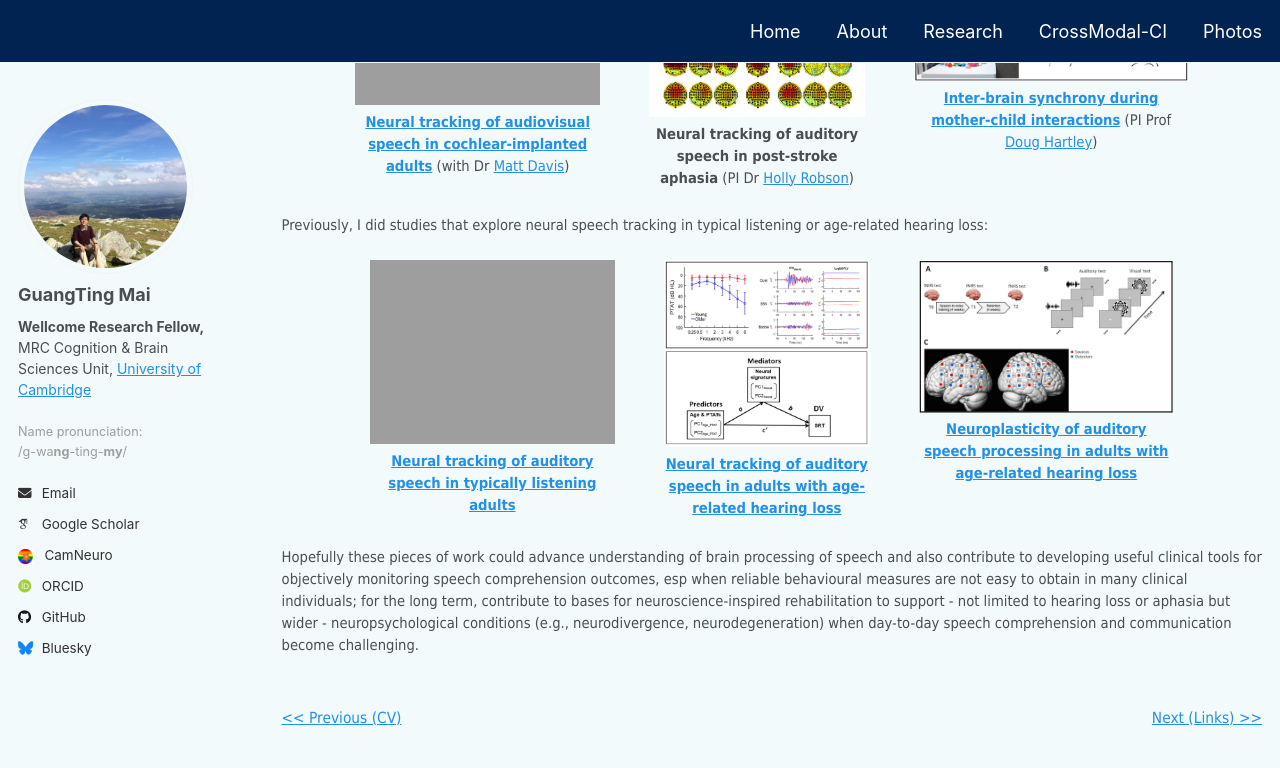
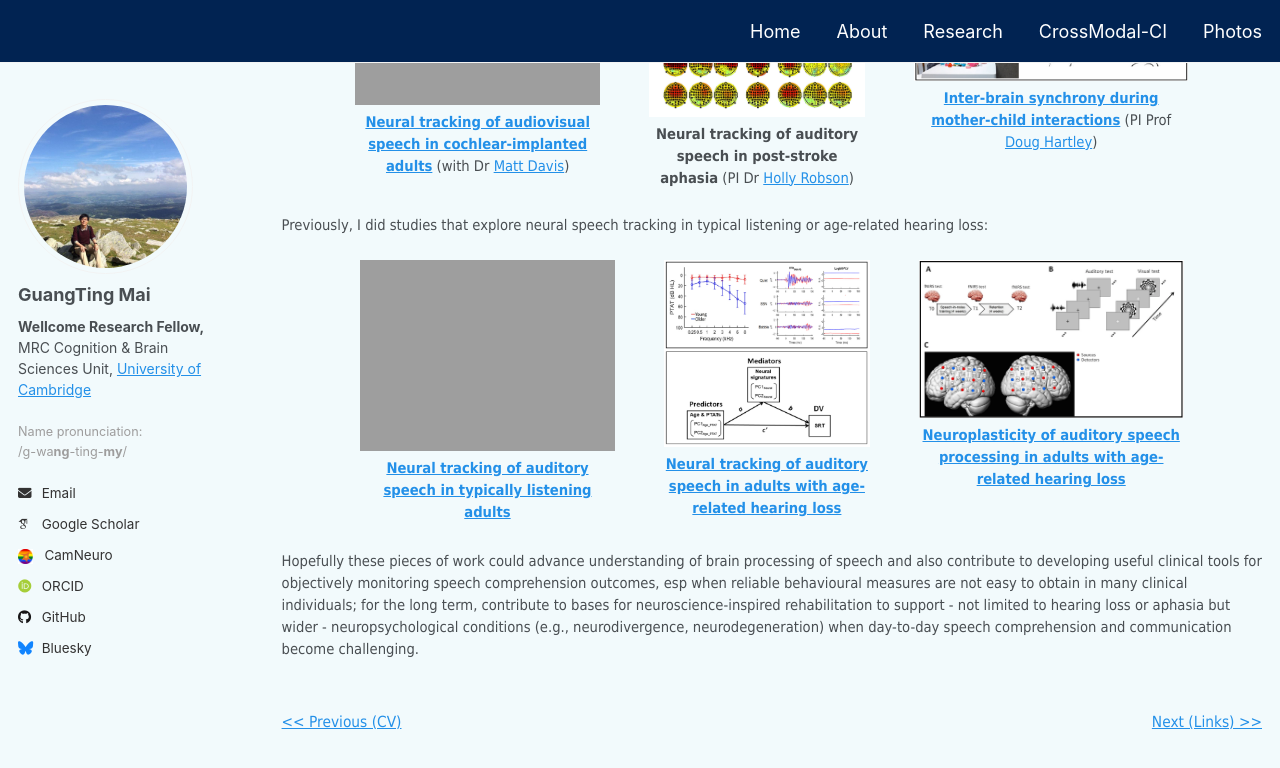
Before and after one commit to guangtingmai/guangtingmai.github.io, a Jekyll site: the page built from _pages/research-content.html, in a window 1280 px wide and 900 px high, scrolled down 683 px. Shown: the top 768 px of the window. Built offline with Jekyll 4.4.1, drawn with Linux system fonts in a browser that asks for light colours; some web fonts are replaced.

Commit message:
Update research-content.html

```diff
--- a/_pages/research-content.html
+++ b/_pages/research-content.html
@@ -45,7 +45,7 @@
 <p><span style="font-size: 11pt;font-family: Tahoma;line-height: 1.2;display: block;margin-bottom: 0.05vh">Previously, I did studies that explore neural speech tracking in typical listening or age-related hearing loss:</span>
 
 <div style="display: flex;justify-content: center;gap: 5%;margin: 1.5em 0;">
-  <div style="width: 25%; text-align: center;"><a href="https://guangtingmai.github.io/neuraltrack-typical/">
+  <div style="width: 26%; text-align: center;"><a href="https://guangtingmai.github.io/neuraltrack-typical/">
     <img src="https://guangtingmai.github.io/images/neural-tracking-typical-icons.png" style="width:100%; display:block;">
     <p style="width:100%; margin:0.4em 0 0; font-size:11pt; font-family:Tahoma;text-align:center;">
       <strong>Neural tracking of auditory speech in typically listening adults</strong></a>
@@ -57,7 +57,7 @@
       <strong>Neural tracking of auditory speech in adults with age-related hearing loss</strong></a>
     </p>
   </div>
-  <div style="width: 26%; text-align: center;"><a href="https://guangtingmai.github.io/neuraltrack-hearingloss/">
+  <div style="width: 27%; text-align: center;"><a href="https://guangtingmai.github.io/neuraltrack-hearingloss/">
     <img src="https://guangtingmai.github.io/images/neuroplasticity-hearing-loss-icons.png" style="width:100%; display:block;">
     <p style="width:100%; margin:0.4em 0 0; font-size:11pt; font-family:Tahoma;text-align:center;">
       <strong>Neuroplasticity of auditory speech processing in adults with age-related hearing loss</strong></a>
```
